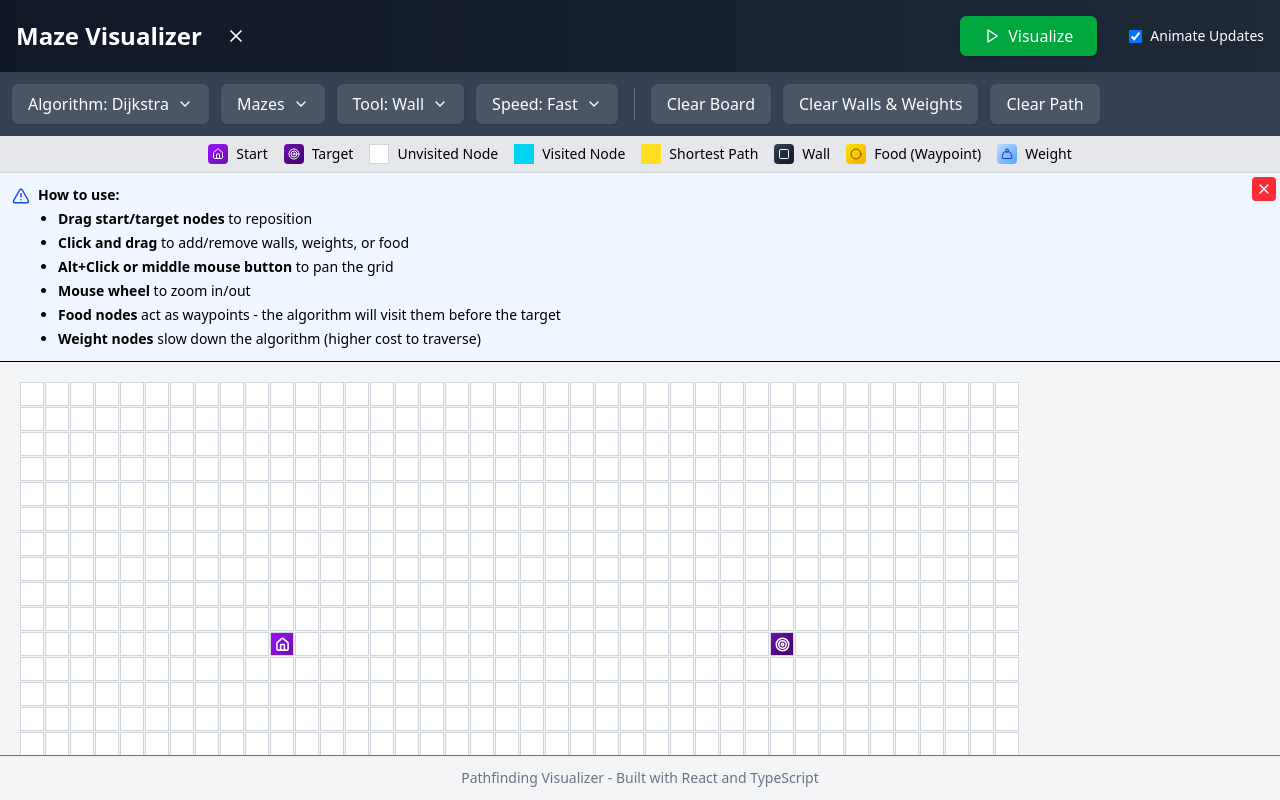
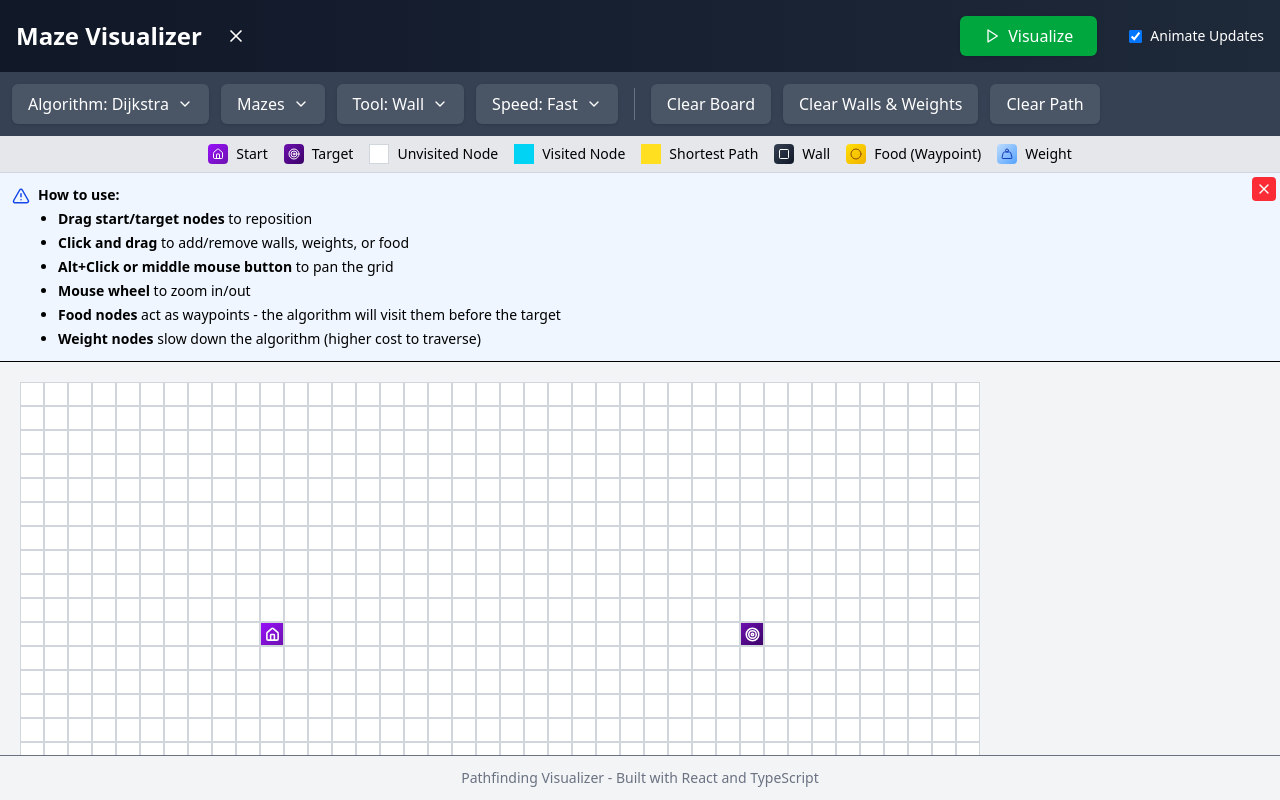
Before and after one commit to ayoubachak/mazing, a React (Vite) app: page / in a window 1280 px wide. Built offline with nearby package versions, Linux system fonts and the light colour scheme.

Commit message:
Adjust grid gap to zero for improved layout consistency in MazeVisualizer

```diff
--- a/src/components/MazeVisualizer.tsx
+++ b/src/components/MazeVisualizer.tsx
@@ -781,7 +781,7 @@ export default function MazeVisualizer() {
             display: 'grid',
             gridTemplateRows: `repeat(${rows}, 1.5rem)`,
             gridTemplateColumns: `repeat(${cols}, 1.5rem)`,
-            gap: '1px',
+            gap: '0px',
             transform: `translate(${viewportPosition.x}px, ${viewportPosition.y}px) scale(${zoomLevel})`,
             transition: isGrabbing ? 'none' : 'transform 0.05s ease',
             transformOrigin: 'center',
```
